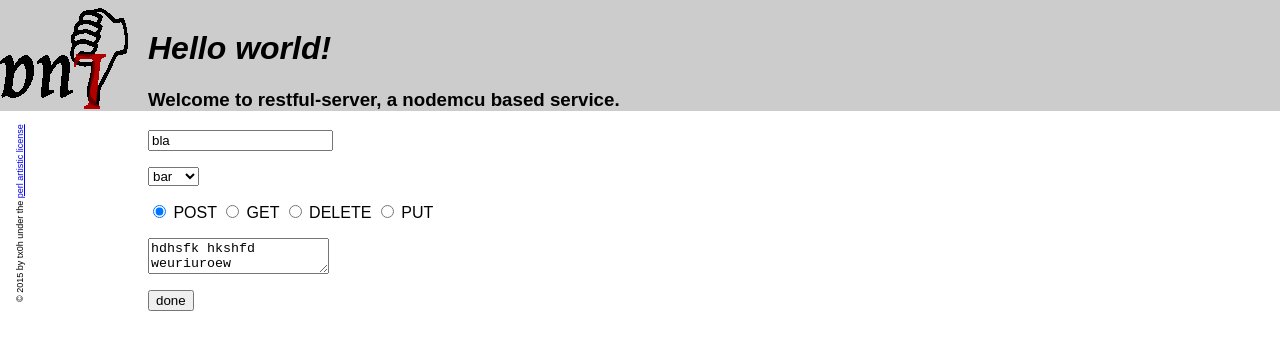
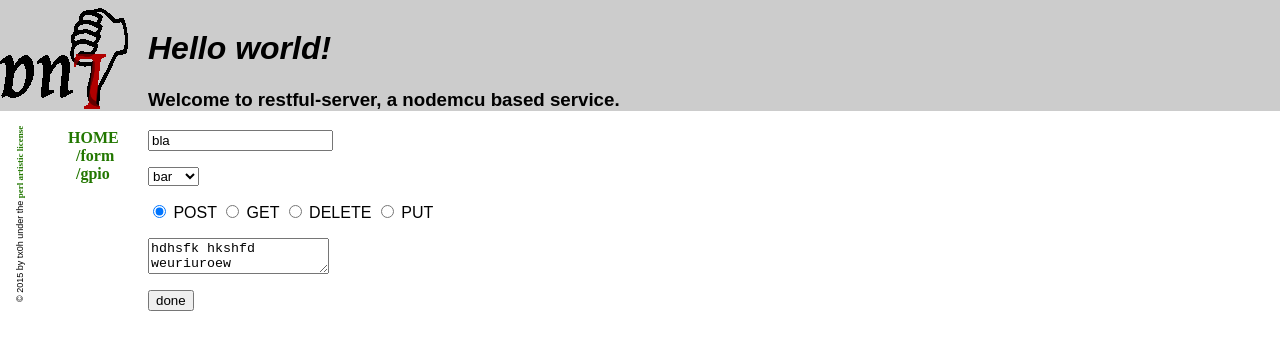
Before and after one commit to tx0h/nodemcu-restful-server, a plain HTML site: page form.html in a window 1280 px wide. Drawn offline with nearby package versions, Linux system fonts and the light colour scheme.

Commit message:
added simple navi

```diff
--- a/form.html
+++ b/form.html
@@ -40,6 +40,14 @@ weuriuroew
 &copy; 2015 by tx0h under the <a href="http://dev.perl.org/licenses/artistic.html">
 perl artistic license</a>
 </div>
+</div>
+<div id="nav">
+<ul>
+<li><a href="/">HOME</a></li>
+<li><a href="/form.html">&nbsp;&nbsp;/form</a></li>
+<li><a href="/gpio.html">&nbsp;&nbsp;/gpio</a></li>
+</ul>
+</div>
 <script src="https://ajax.googleapis.com/ajax/libs/jquery/2.1.4/jquery.min.js"></script>
 <script src="https://ajax.googleapis.com/ajax/libs/jqueryui/1.11.4/jquery-ui.min.js"></script>
 <script>
--- a/style.css
+++ b/style.css
@@ -6,3 +6,6 @@ h1>i{font-family:sans-serif;}
 i{font-family:fixed;font-weight:bold;}
 ol{list-style-type: lower-alpha;}
 div.copy{-ms-transform: rotate(270deg);-webkit-transform: rotate(270deg);transform: rotate(270deg); margin-left:-180px;margin-top:-230px;padding:0px;width:400px;font-size:9px;}
+div#nav{position:absolute;max-width:100px;top:113px;left:28px;}
+div#nav>ul{list-style-type: none;}
+a{color:#270;font-family:fixed;font-weight:bold;text-decoration: none;}
```
Also changed, not shown: gpio.html (+6 -0 lines), index.html (+8 -0 lines).
